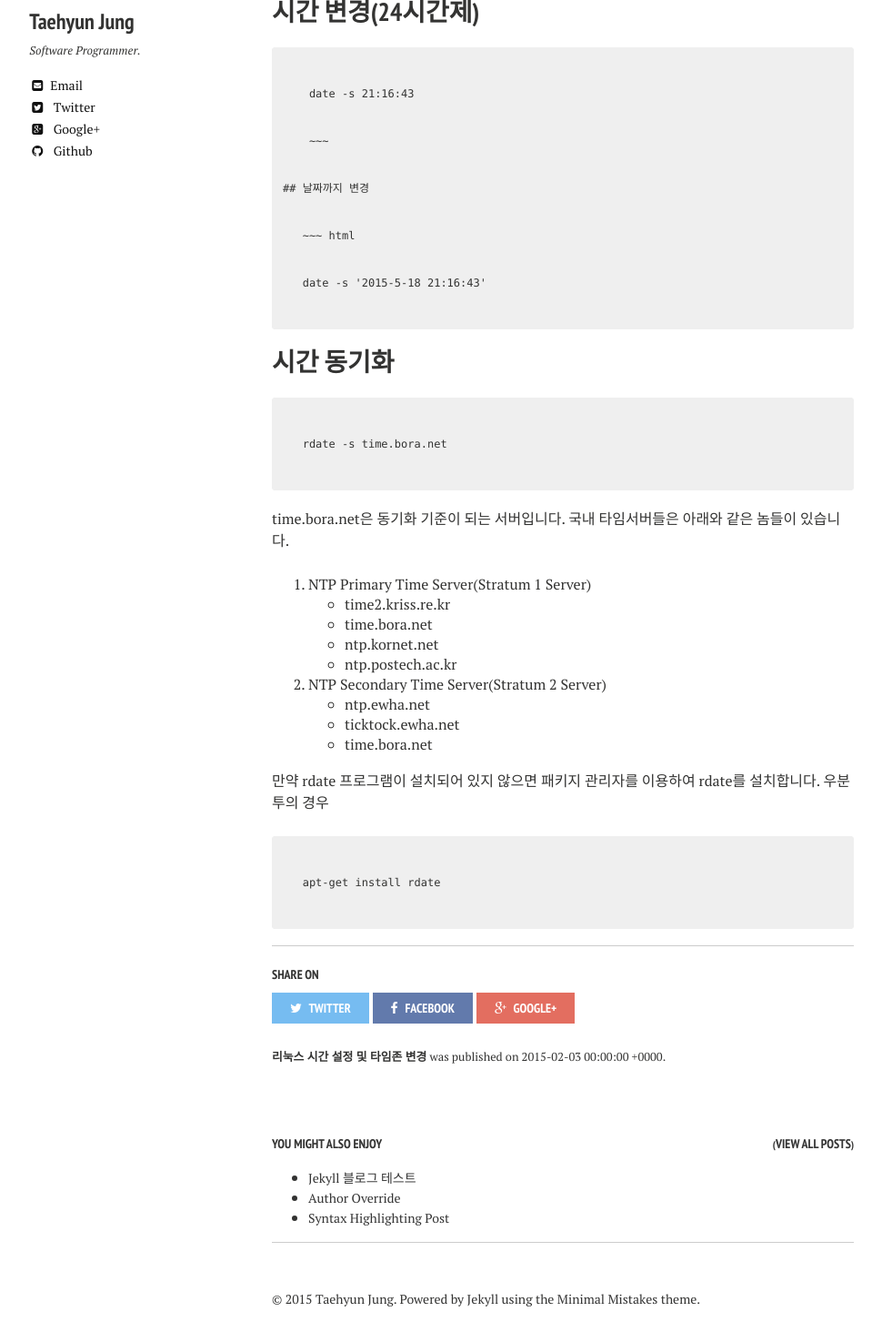
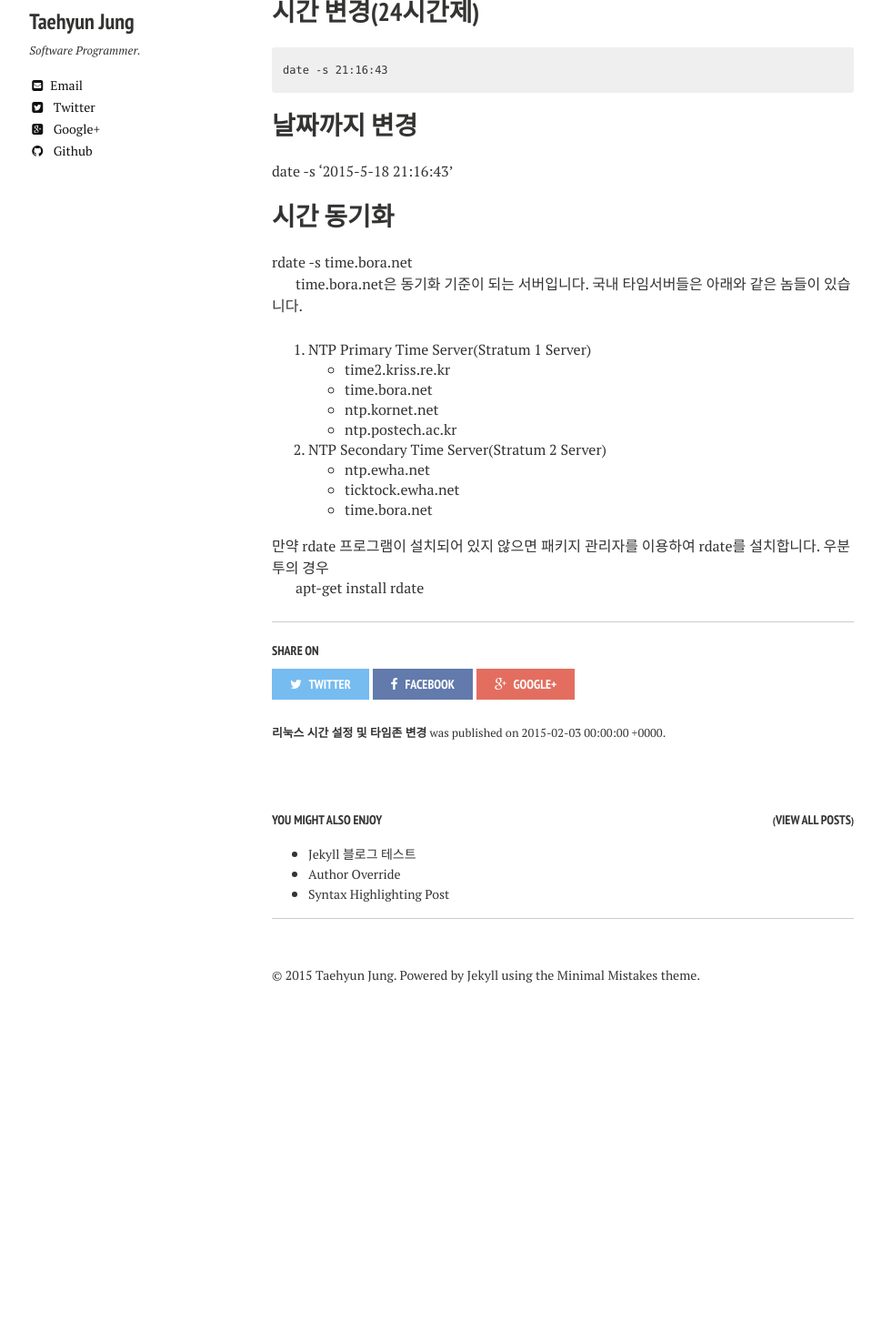
Before and after one commit to chomman/blog, a Jekyll site: the page built from _posts/2015-02-03-리눅스-시간-변경.md, in a window 1280 px wide, cut to the strip 270-1756 px from the top of the page. Shown: the top 1475 px of the strip at 91% size, without its empty margins (21-991 px from the left). Built offline with Jekyll 4.4.1, drawn with Linux system fonts in a browser that asks for light colours; nearby versions of some CDN libraries; after the commit the page ends 1400 px from its top, so only the background shows below that.

```diff
--- a/_posts/2015-02-03-리눅스-시간-변경.md
+++ b/_posts/2015-02-03-리눅스-시간-변경.md
@@ -14,27 +14,21 @@ Linux에서 시스템 시간을 변경할 일이 생겼다.
 
 ## 시간 변경(24시간제)
 
-   ~~~ html
     {% raw %}
     date -s 21:16:43
     {% endraw %}
-    ~~~
 
 ## 날짜까지 변경
 
-   ~~~ html
    {% raw %}
    date -s '2015-5-18 21:16:43'
    {% endraw %}
-   ~~~
 
 ## 시간 동기화
 
-   ~~~ html
    {% raw %}
    rdate -s time.bora.net
    {% endraw %}
-   ~~~
 
 time.bora.net은 동기화 기준이 되는 서버입니다.
 국내 타임서버들은 아래와 같은 놈들이 있습니다.
@@ -52,8 +46,6 @@ time.bora.net은 동기화 기준이 되는 서버입니다.
 
 만약 rdate 프로그램이 설치되어 있지 않으면 패키지 관리자를 이용하여 rdate를 설치합니다.
 우분투의 경우
-   ~~~ html
    {% raw %}
    apt-get install rdate
    {% endraw %}
-   ~~~
```
